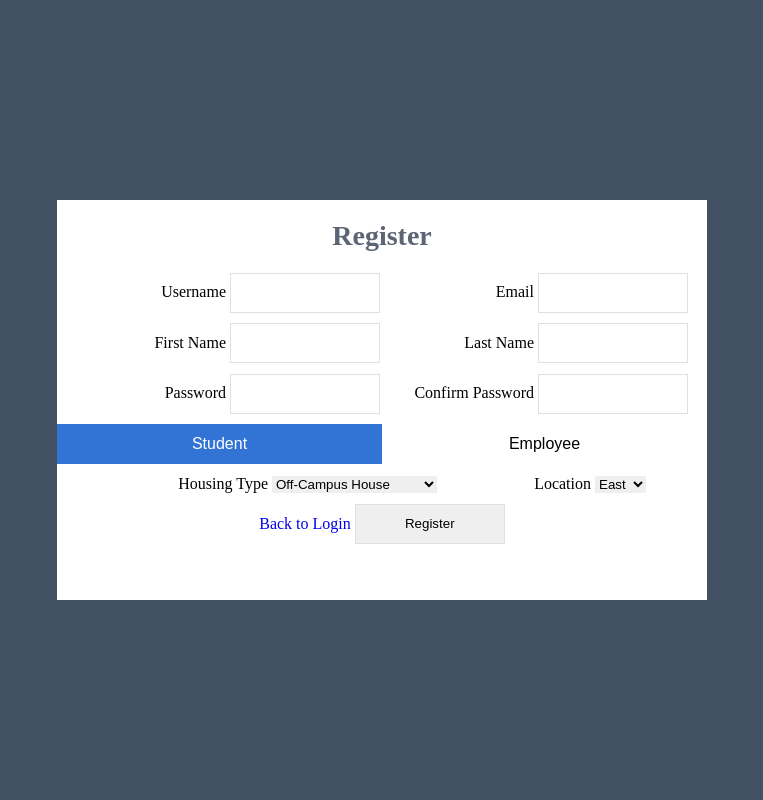
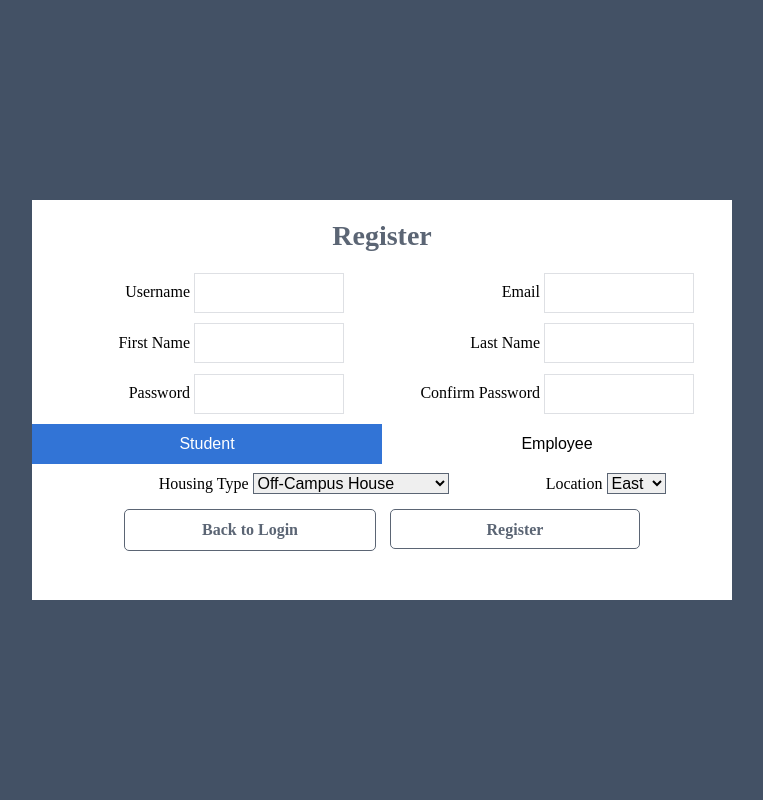
Before and after one commit to chenjun-tang/4400-phase-4, a Flask app: page /register in a window 1280 px wide. Shown: the whole page, without its empty margins (258-1021 px from the left). Run offline with Flask 2, Linux system fonts and the light colour scheme.

Commit message:
changed layout

```diff
--- a/app.py
+++ b/app.py
@@ -28,5 +28,9 @@ def home():
 def aggregate_results():
     return render_template("aggregate_results.html")
 
+@app.route("/daily_results")
+def daily_results():
+    return render_template("daily_results.html")
+
 if __name__ == '__main__':
     app.run(debug=True)
--- a/static/css/register.css
+++ b/static/css/register.css
@@ -6,7 +6,7 @@
 
 .content {
     height: 400px;
-    width: 650px;
+    width: 700px;
     background-color: #fff;
     position: absolute;
     top: 50%;
@@ -14,6 +14,14 @@
     transform: translate(-50%, -50%);
     text-align: center;
 }
+
+.left_box, .right_box {
+    width: 320px;
+    float: left;
+    margin-right: 30px;
+}
+
+
 
 .employee {
     display: none;
@@ -28,7 +36,7 @@
     text-align: right;
 }
 
-.content input {
+.content input[type="text"], .content input[type="email"], .content input[type="password"]{
     width: 150px;
     height: 40px;
     border: 1px solid #dee0e4;
@@ -54,3 +62,29 @@
     background:  #3274d6;
     color: #fff;
 }
+
+.content select {
+    font-size: 16px;
+    border: 1px solid #5b6574;
+}
+
+.content .custom_btn {
+    display: inline-block;
+    width: 250px;
+    height: 40px;
+    line-height: 40px;
+    margin: 5px;
+    border: 1px solid #5b6574;
+    border-radius: 5px;
+    background-color: #fff;
+    color: #5b6574;
+    text-align: center;
+    text-decoration: none;
+    display: inline-block;
+    font-size: 16px;
+    font-family: Poppins;
+    font-style: normal;
+    font-weight: bold;
+    cursor: pointer;
+    text-transform: initial;
+}
--- a/static/css/style.css
+++ b/static/css/style.css
@@ -17,6 +17,7 @@ li {
 
 a {
     text-decoration: none;
+    cursor: pointer;
 }
 
 h1 {
--- a/templates/home.html
+++ b/templates/home.html
@@ -48,7 +48,7 @@
             {% endif %}
 
             <a href="#">View Aggregate Results</a>
-            <a href="#">View Daily Results</a>
+            <a href="{{url_for('daily_results')}}">View Daily Results</a>
         </div>
     </div>
 
--- a/templates/register.html
+++ b/templates/register.html
@@ -12,23 +12,28 @@
         <div class="content">
             <h1>Register</h1>
             <form action="#" method="POST">
+                <div class="left_box">
                     <label for="username">Username</label>
                     <input type="text" name="" id="username">
-
-                <label for="email">Email</label>
-                <input type="email" name="" id="email"><br>
 
                     <label for="fname">First Name</label>
                     <input type="text" name="" id="fname">
 
+                    <label for="password">Password</label>
+                    <input type="password" name="" id="password">
+                </div>
+
+                <div class="right_box">
+                    <label for="email">Email</label>
+                    <input type="email" name="" id="email"><br>
+
                     <label for="lname">Last Name</label>
                     <input type="text" name="" id="lname"><br>
 
-                <label for="password">Password</label>
-                <input type="password" name="" id="password">
-
                     <label for="conf_pwd">Confirm Password</label>
                     <input type="password" name="" id="conf_pwd"><br>
+
+                </div>
 
                 <div class="tab_container">
                     <button id="stuBtn" type="button" class="switch active">Student</button>
@@ -50,15 +55,16 @@
                     </div>
 
                     <div class="employee" id="employee" style="display:none">
-                        <label for="phone">Phone No.</label>
-                        <input type="text" name="" id="phone"><br>
                         Site Tester
                         <input type="checkbox" name="Sex" value="site_tester" />
                         Lab Tech
                         <input type="checkbox" name="Sex" value=lab_tech" />
+                        <label for="phone">Phone No.</label>
+                        <input type="text" name="" id="phone">
+
                     </div>
                 </div>
-                <a href="{{url_for('index')}}">Back to Login</a>
+                <a href="{{url_for('index')}}" class="custom_btn">Back to Login</a>
                 <input type="submit" value="Register" class="custom_btn">
             </form>
         </div>
```
Also changed, not shown: static/css/daily_results.css (added, +16 -0 lines), templates/daily_results.html (added, +19 -0 lines). Lines whose indentation alone changed are shown as unchanged.
